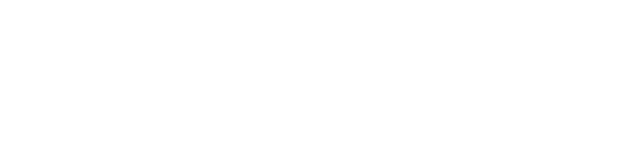
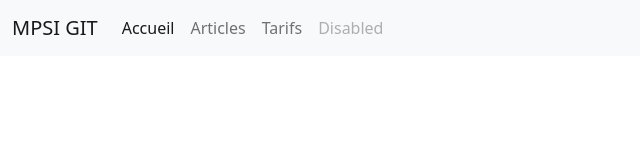
Before and after one commit to jlfrancisco/mpsi1-git-initiation, a plain HTML site: page index.html in a window 1280 px wide. Shown: the whole page, without its empty margins (0-640 px from the left). Drawn offline with nearby package versions, Linux system fonts and the light colour scheme.

Commit message:
Ajout du menu

```diff
--- a/index.html
+++ b/index.html
@@ -9,6 +9,30 @@
     </head>
     <body>
 
+        <nav class="navbar navbar-expand-lg navbar-light bg-light">
+            <div class="container-fluid">
+                <a class="navbar-brand" href="#">MPSI GIT</a>
+                <button class="navbar-toggler" type="button" data-bs-toggle="collapse" data-bs-target="#navbarNav" aria-controls="navbarNav" aria-expanded="false" aria-label="Toggle navigation">
+                <span class="navbar-toggler-icon"></span>
+                </button>
+                <div class="collapse navbar-collapse" id="navbarNav">
+                    <ul class="navbar-nav">
+                        <li class="nav-item">
+                        <a class="nav-link active" aria-current="page" href="#">Accueil</a>
+                        </li>
+                        <li class="nav-item">
+                        <a class="nav-link" href="#">Articles</a>
+                        </li>
+                        <li class="nav-item">
+                        <a class="nav-link" href="#">Tarifs</a>
+                        </li>
+                        <li class="nav-item">
+                        <a class="nav-link disabled" href="#" tabindex="-1" aria-disabled="true">Disabled</a>
+                        </li>
+                    </ul>
+                </div>
+            </div>
+        </nav>
 
         <script src="https://cdn.jsdelivr.net/npm/bootstrap@5.0.0-beta1/dist/js/bootstrap.bundle.min.js" integrity="sha384-ygbV9kiqUc6oa4msXn9868pTtWMgiQaeYH7/t7LECLbyPA2x65Kgf80OJFdroafW" crossorigin="anonymous"></script>
     </body>
```
